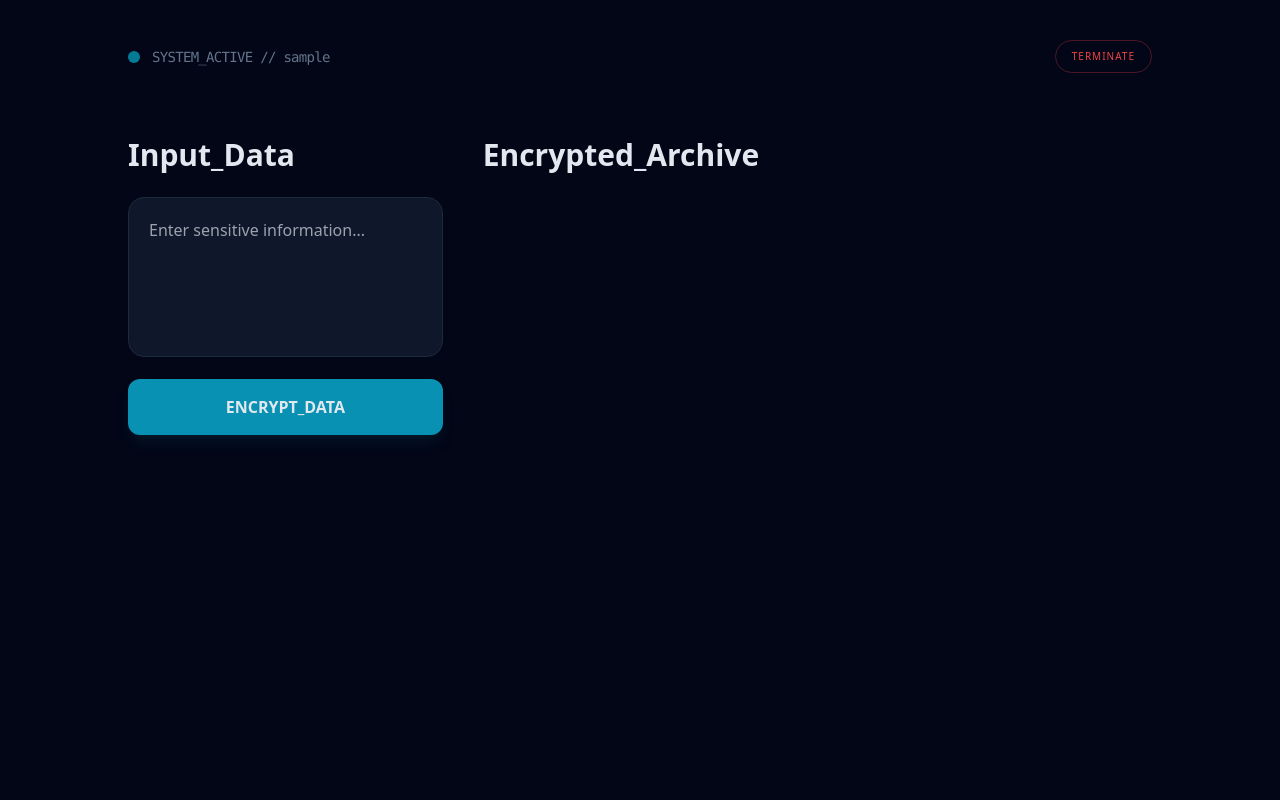
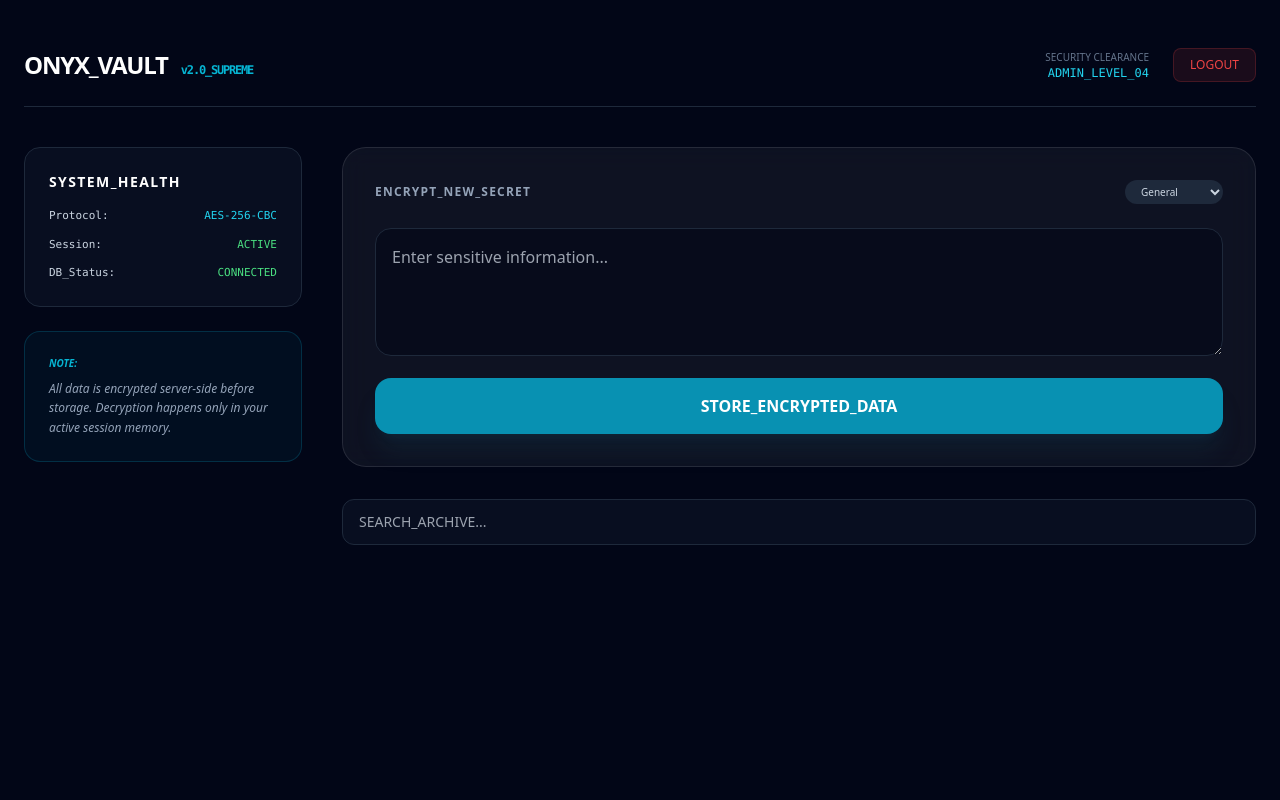
Before and after one commit to 0902cs231028-sys/OnyxVault, a PHP site: page /dashboard.php in a window 1280 px wide. Run offline with PHP 8.4, Linux system fonts and the light colour scheme; the visitor is signed in with stand-in values (Sample User, id 1); data that the repository does not hold is empty; some libraries are stand-ins or nearby versions.

Commit message:
Update dashboard.php

```diff
--- a/dashboard.php
+++ b/dashboard.php
@@ -5,58 +5,110 @@ require_once "includes/Cipher.php";
 
 if (!isset($_SESSION['user_id'])) { header("Location: login.php"); exit; }
 
+// Handle New Encrypted Entry
 if ($_SERVER["REQUEST_METHOD"] == "POST" && !empty($_POST['note'])) {
     $encrypted = Cipher::encrypt($_POST['note']);
-    $stmt = $pdo->prepare("INSERT INTO notes (user_id, note_content) VALUES (?, ?)");
-    $stmt->execute([$_SESSION['user_id'], $encrypted]);
+    $cat = $_POST['category'] ?? 'General';
+
+    $stmt = $pdo->prepare("INSERT INTO notes (user_id, note_content, category) VALUES (?, ?, ?)");
+    $stmt->execute([$_SESSION['user_id'], $encrypted, $cat]);
 }
 
-$stmt = $pdo->prepare("SELECT note_content, created_at FROM notes WHERE user_id = ? ORDER BY created_at DESC");
+// Fetch Notes
+$stmt = $pdo->prepare("SELECT * FROM notes WHERE user_id = ? ORDER BY created_at DESC");
 $stmt->execute([$_SESSION['user_id']]);
 $notes = $stmt->fetchAll();
 ?>
+
 <!DOCTYPE html>
 <html lang="en">
 <head>
     <meta charset="UTF-8">
     <script src="https://cdn.tailwindcss.com"></script>
-    <title>Vault Dashboard</title>
+    <title>OnyxVault | Command Center</title>
 </head>
-<body class="bg-[#020617] text-slate-200 min-h-screen p-4 md:p-10">
-    <div class="max-w-5xl mx-auto">
-        <nav class="flex justify-between items-center mb-16">
-            <div class="flex items-center gap-3">
-                <div class="h-3 w-3 bg-cyan-500 rounded-full animate-pulse"></div>
-                <span class="font-mono text-sm tracking-tighter text-slate-500">SYSTEM_ACTIVE // <?php echo $_SESSION['username']; ?></span>
+<body class="bg-[#020617] text-slate-300 min-h-screen">
+    <div class="max-w-7xl mx-auto p-6">
+        <header class="flex justify-between items-center py-6 border-b border-slate-800 mb-10">
+            <div>
+                <h1 class="text-2xl font-black tracking-tighter text-white">ONYX_VAULT <span class="text-cyan-500 text-xs font-mono ml-2">v2.0_SUPREME</span></h1>
             </div>
-            <a href="logout.php" class="text-[10px] border border-red-500/30 text-red-500 px-4 py-2 rounded-full hover:bg-red-500 hover:text-white transition-all uppercase tracking-widest">Terminate</a>
-        </nav>
+            <div class="flex items-center gap-6">
+                <div class="hidden md:block text-right">
+                    <p class="text-[10px] uppercase text-slate-500">Security Clearance</p>
+                    <p class="text-xs font-mono text-cyan-400">ADMIN_LEVEL_04</p>
+                </div>
+                <a href="logout.php" class="bg-red-500/10 hover:bg-red-500 text-red-500 hover:text-white px-4 py-2 rounded-lg text-xs transition-all border border-red-500/20">LOGOUT</a>
+            </div>
+        </header>
 
-        <section class="grid lg:grid-cols-3 gap-10">
-            <div class="lg:col-span-1">
-                <h2 class="text-3xl font-bold mb-6">Input_Data</h2>
-                <form method="POST" class="space-y-4">
-                    <textarea name="note" class="w-full bg-slate-900 border border-slate-800 rounded-2xl p-5 h-40 focus:ring-2 focus:ring-cyan-500 outline-none transition-all resize-none" placeholder="Enter sensitive information..."></textarea>
-                    <button class="w-full bg-cyan-600 py-4 rounded-xl font-bold hover:bg-cyan-500 transition-all shadow-lg shadow-cyan-900/20">ENCRYPT_DATA</button>
-                </form>
-            </div>
+        <div class="grid lg:grid-cols-12 gap-10">
+            <aside class="lg:col-span-3 space-y-6">
+                <div class="bg-slate-900/50 border border-slate-800 p-6 rounded-2xl">
+                    <h3 class="text-white font-bold mb-4 text-sm uppercase tracking-widest">System_Health</h3>
+                    <ul class="space-y-3 text-[11px] font-mono">
+                        <li class="flex justify-between"><span>Protocol:</span> <span class="text-cyan-400">AES-256-CBC</span></li>
+                        <li class="flex justify-between"><span>Session:</span> <span class="text-green-400">ACTIVE</span></li>
+                        <li class="flex justify-between"><span>DB_Status:</span> <span class="text-green-400">CONNECTED</span></li>
+                    </ul>
+                </div>
 
-            <div class="lg:col-span-2">
-                <h2 class="text-3xl font-bold mb-6">Encrypted_Archive</h2>
-                <div class="space-y-4">
+                <div class="bg-cyan-500/5 border border-cyan-500/20 p-6 rounded-2xl">
+                    <p class="text-[10px] text-cyan-500 uppercase font-bold mb-2 italic">Note:</p>
+                    <p class="text-xs text-slate-400 italic leading-relaxed">All data is encrypted server-side before storage. Decryption happens only in your active session memory.</p>
+                </div>
+            </aside>
+
+            <main class="lg:col-span-9 space-y-8">
+                <section class="bg-white/5 border border-white/10 p-8 rounded-3xl backdrop-blur-md">
+                    <form method="POST" class="space-y-4">
+                        <div class="flex justify-between items-center mb-2">
+                            <label class="text-xs font-bold text-slate-400 uppercase tracking-widest">Encrypt_New_Secret</label>
+                            <select name="category" class="bg-slate-800 border-none text-[10px] rounded-full px-3 py-1 outline-none">
+                                <option>General</option>
+                                <option>Credentials</option>
+                                <option>Finance</option>
+                                <option>Private</option>
+                            </select>
+                        </div>
+                        <textarea name="note" required class="w-full h-32 bg-slate-950/50 border border-slate-800 rounded-2xl p-4 focus:ring-1 focus:ring-cyan-500 outline-none transition-all" placeholder="Enter sensitive information..."></textarea>
+                        <button type="submit" class="w-full bg-cyan-600 hover:bg-cyan-500 text-white font-bold py-4 rounded-2xl shadow-xl shadow-cyan-900/20 transition-all active:scale-[0.98]">STORE_ENCRYPTED_DATA</button>
+                    </form>
+                </section>
+
+                <div class="relative">
+                    <input type="text" id="vaultSearch" onkeyup="searchVault()" placeholder="SEARCH_ARCHIVE..." class="w-full bg-slate-900/50 border border-slate-800 rounded-xl px-4 py-3 text-sm focus:border-cyan-500 outline-none">
+                </div>
+
+                <div id="noteContainer" class="grid gap-4">
                     <?php foreach($notes as $n):
                         $decrypted = Cipher::decrypt($n['note_content']); ?>
-                        <div class="group bg-slate-900/40 border border-slate-800 p-6 rounded-2xl hover:border-cyan-500/50 transition-all">
-                            <p class="text-slate-300 leading-relaxed"><?php echo htmlspecialchars($decrypted); ?></p>
-                            <div class="mt-4 pt-4 border-t border-slate-800 flex justify-between items-center opacity-40 group-hover:opacity-100 transition-opacity">
-                                <span class="text-[9px] font-mono tracking-widest text-cyan-500">AES-256-CBC_VERIFIED</span>
-                                <span class="text-[9px] font-mono"><?php echo $n['created_at']; ?></span>
+                        <div class="note-card bg-slate-900/40 border border-slate-800 p-6 rounded-2xl hover:border-cyan-500/30 transition-all group">
+                            <div class="flex justify-between items-start mb-4">
+                                <span class="bg-cyan-500/10 text-cyan-400 text-[10px] px-2 py-1 rounded-md border border-cyan-500/20 font-mono uppercase"><?php echo $n['category']; ?></span>
+                                <span class="text-[10px] text-slate-600 font-mono italic">ID: <?php echo $n['id']; ?></span>
+                            </div>
+                            <p class="text-slate-200 text-sm leading-relaxed mb-4 searchable-content"><?php echo htmlspecialchars($decrypted); ?></p>
+                            <div class="flex justify-between items-center opacity-0 group-hover:opacity-100 transition-opacity">
+                                <button onclick="navigator.clipboard.writeText('<?php echo addslashes($decrypted); ?>'); alert('Copied!');" class="text-[10px] text-cyan-500 hover:underline">COPY_PLAINTEXT</button>
+                                <span class="text-[9px] text-slate-600"><?php echo $n['created_at']; ?></span>
                             </div>
                         </div>
                     <?php endforeach; ?>
                 </div>
-            </div>
-        </section>
+            </main>
+        </div>
     </div>
+
+    <script>
+    function searchVault() {
+        let input = document.getElementById('vaultSearch').value.toLowerCase();
+        let cards = document.getElementsByClassName('note-card');
+        for (let i = 0; i < cards.length; i++) {
+            let text = cards[i].querySelector('.searchable-content').innerText.toLowerCase();
+            cards[i].style.display = text.includes(input) ? "block" : "none";
+        }
+    }
+    </script>
 </body>
 </html>
```
